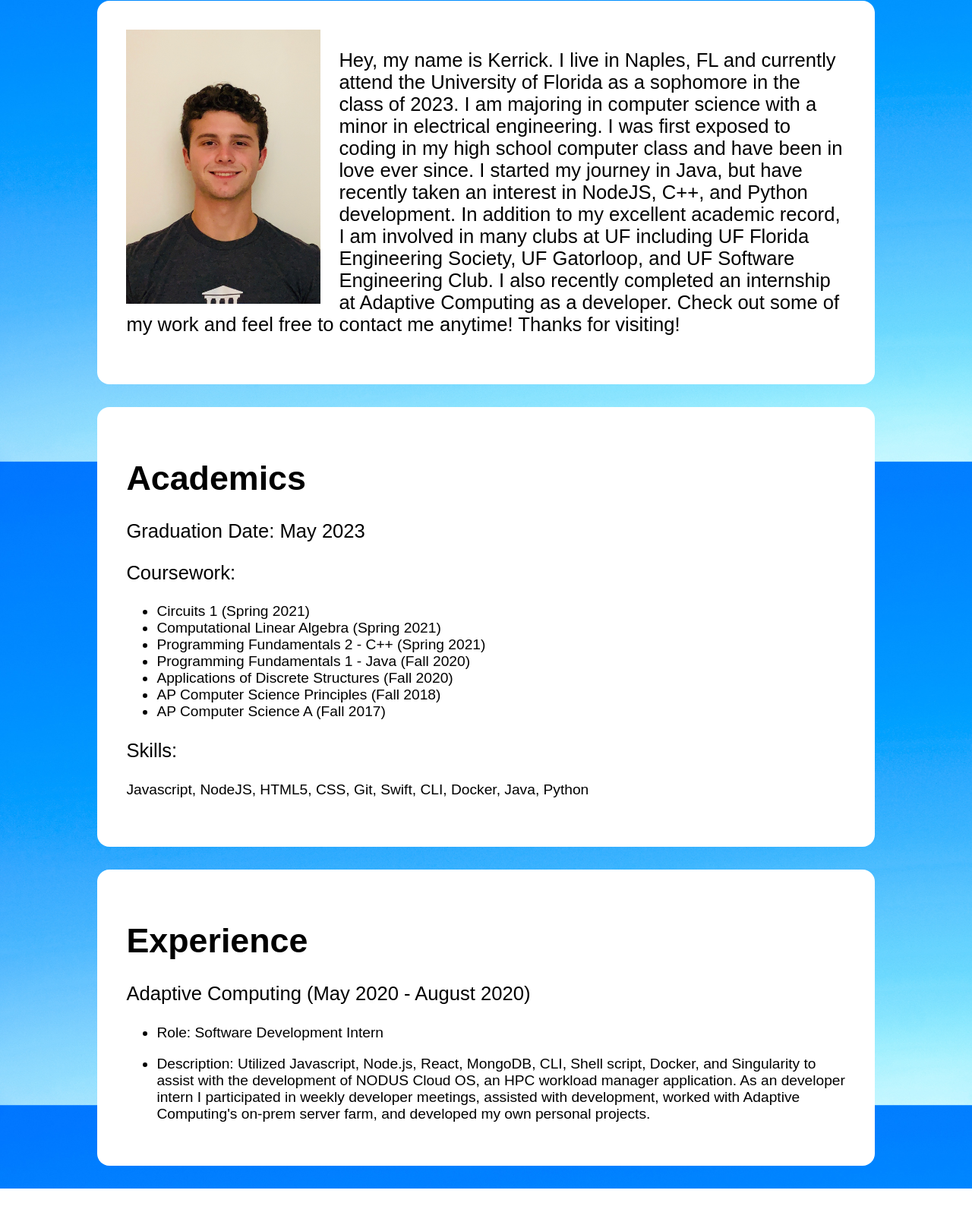
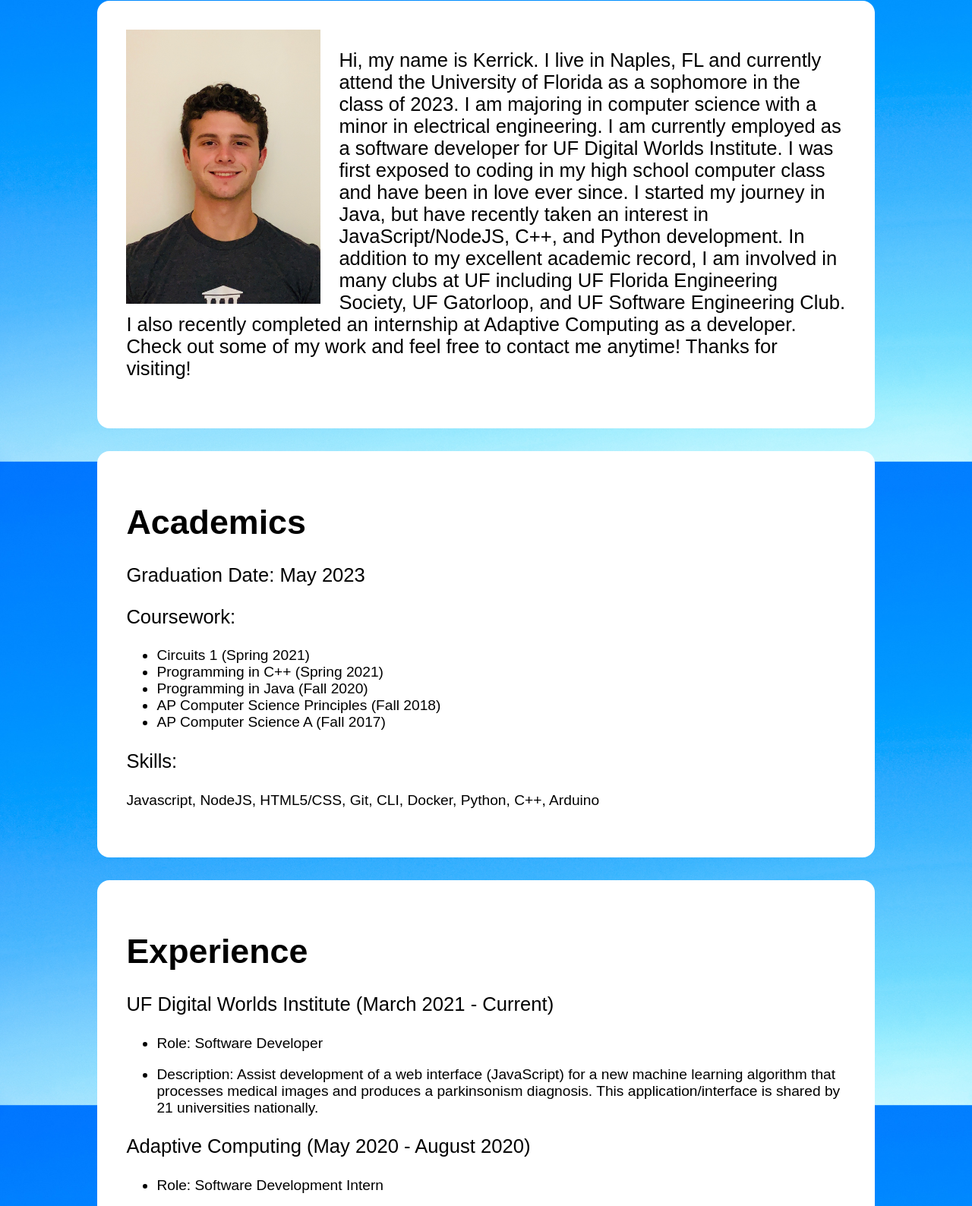
Before and after one commit to KerrickC/kerrickc.github.io, a plain HTML site: page index.html in a window 1280 px wide. Shown: the part 240-1828 px from the top of the page at 76% size. Before the commit the page ends 1805 px from the top, so only its background shows below. Drawn offline with nearby package versions, Linux system fonts and the light colour scheme; a web font is replaced by a local one.

Commit message:
Update index.html

```diff
--- a/index.html
+++ b/index.html
@@ -44,17 +44,19 @@
       <img id="kerrickimg" src="img/IMG_3202.jpg" alt="Kerrick Cavanaugh" />
       <div class="desc">
         <p>
-          Hey, my name is Kerrick. I live in Naples, FL and currently attend the
+          Hi, my name is Kerrick. I live in Naples, FL and currently attend the
           University of Florida as a sophomore in the class of 2023. I am
           majoring in computer science with a minor in electrical engineering. I
-          was first exposed to coding in my high school computer class and have
-          been in love ever since. I started my journey in Java, but have
-          recently taken an interest in NodeJS, C++, and Python development. In
-          addition to my excellent academic record, I am involved in many clubs
-          at UF including UF Florida Engineering Society, UF Gatorloop, and UF
-          Software Engineering Club. I also recently completed an internship at
-          Adaptive Computing as a developer. Check out some of my work and feel
-          free to contact me anytime! Thanks for visiting!
+          am currently employed as a software developer for UF Digital Worlds
+          Institute. I was first exposed to coding in my high school computer
+          class and have been in love ever since. I started my journey in Java,
+          but have recently taken an interest in JavaScript/NodeJS, C++, and
+          Python development. In addition to my excellent academic record, I am
+          involved in many clubs at UF including UF Florida Engineering Society,
+          UF Gatorloop, and UF Software Engineering Club. I also recently
+          completed an internship at Adaptive Computing as a developer. Check
+          out some of my work and feel free to contact me anytime! Thanks for
+          visiting!
         </p>
       </div>
     </div>
@@ -65,22 +67,36 @@
       <p>Coursework:</p>
       <ul id="courseworklist">
         <li>Circuits 1 (Spring 2021)</li>
-        <li>Computational Linear Algebra (Spring 2021)</li>
-        <li>Programming Fundamentals 2 - C++ (Spring 2021)</li>
-        <li>Programming Fundamentals 1 - Java (Fall 2020)</li>
-        <li>Applications of Discrete Structures (Fall 2020)</li>
+        <li>Programming in C++ (Spring 2021)</li>
+        <li>Programming in Java (Fall 2020)</li>
         <li>AP Computer Science Principles (Fall 2018)</li>
         <li>AP Computer Science A (Fall 2017)</li>
       </ul>
       <p>Skills:</p>
       <p id="skills">
-        Javascript, NodeJS, HTML5, CSS, Git, Swift, CLI, Docker, Java, Python
+        Javascript, NodeJS, HTML5/CSS, Git, CLI, Docker, Python, C++, Arduino
       </p>
       <p></p>
     </div>
 
     <div class="container">
       <h1>Experience</h1>
+
+      <p class="title">UF Digital Worlds Institute (March 2021 - Current)</p>
+      <ul>
+        <li>
+          <p id="ACrole">Role: Software Developer</p>
+        </li>
+        <li>
+          <p id="ACdesc">
+            Description: Assist development of a web interface (JavaScript) for
+            a new machine learning algorithm that processes medical images and
+            produces a parkinsonism diagnosis. This application/interface is
+            shared by 21 universities nationally.
+          </p>
+        </li>
+      </ul>
+
       <p class="title">Adaptive Computing (May 2020 - August 2020)</p>
       <ul>
         <li>
```
